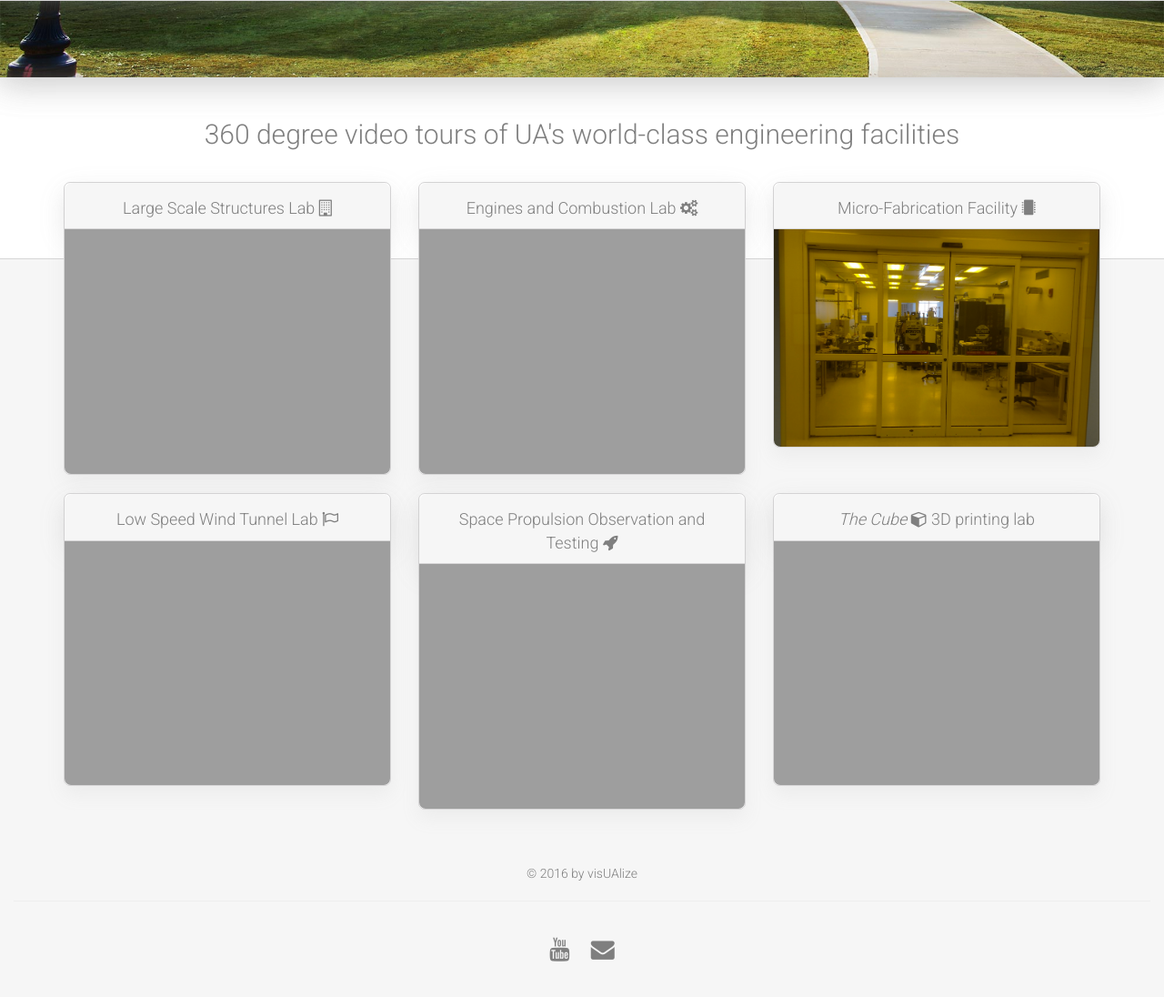
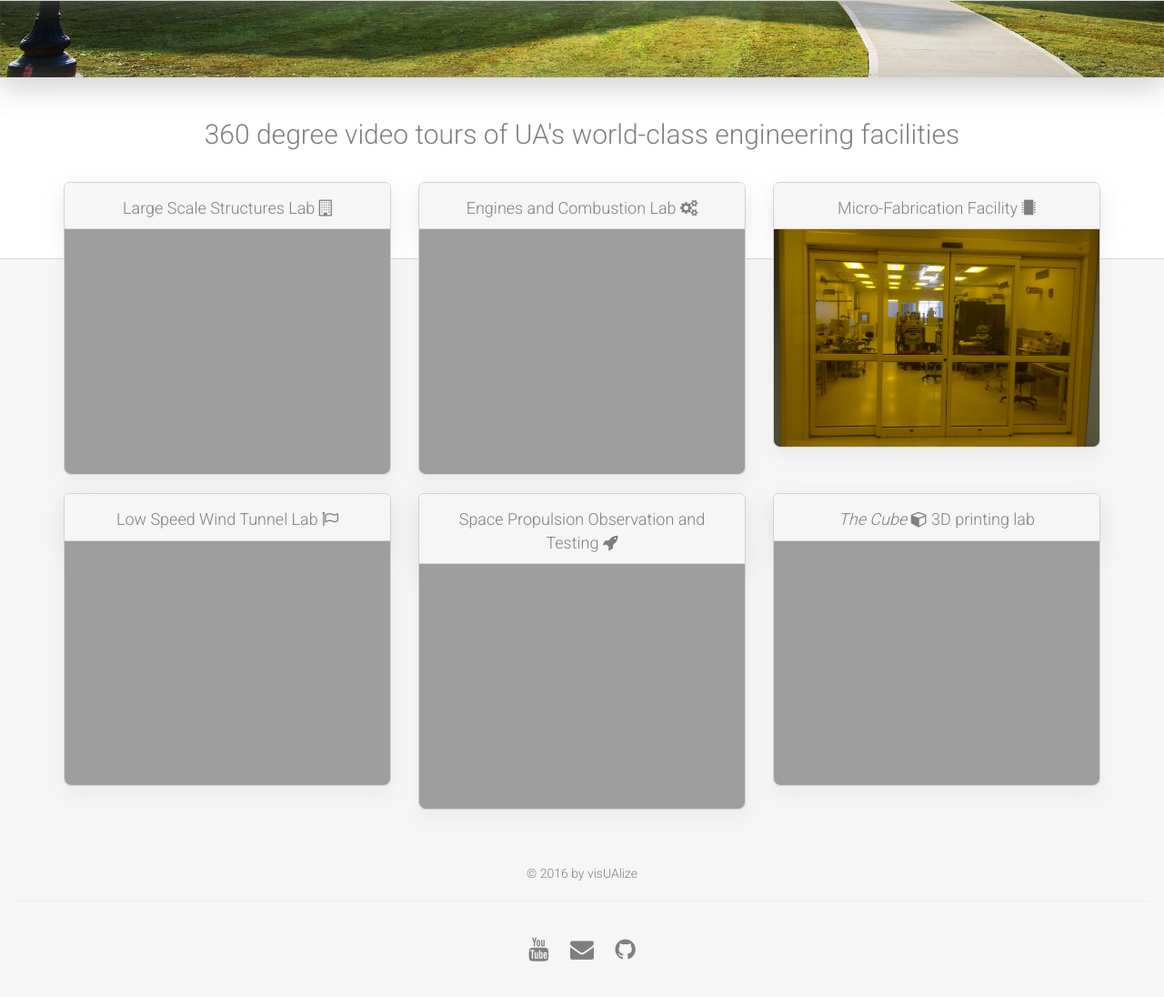
Before and after one commit to ajzeller/visualizeua, a Jekyll site: the page built from index.html, in a window 1280 px wide and 1400 px high, scrolled down 600 px. Shown: the top 1096 px of the window at 91% size. Built offline with Jekyll 4.4.1, drawn with Linux system fonts in a browser that asks for light colours.

Commit message:
update README

```diff
--- a/_config.yml
+++ b/_config.yml
@@ -20,7 +20,7 @@ description: > # this means to ignore newlines until "baseurl:"
   line in _config.yml. It will appear in your document head meta (for
   Google search results) and in your feed.xml site description.
 baseurl: "" # the subpath of your site, e.g. /blog
-url: "https://visualizeua.com" # the base hostname & protocol for your site, e.g. http://example.com
+url: "http://visualizeua.com" # the base hostname & protocol for your site, e.g. http://example.com
 twitter_username: jekyllrb
 github_username:  jekyll
 
--- a/_layouts/default.html
+++ b/_layouts/default.html
@@ -75,6 +75,7 @@
       <div class='footer-icons'>
         <a href="https://www.youtube.com/channel/UCq7yUim6FnjyvfOj4cPwd3g" target="_blank"><i class="fa fa-youtube" aria-hidden="true"></i></a>
         <a href="mailto:visualizeua@gmail.com"><i class="fa fa-envelope" aria-hidden="true"></i></a>
+        <a href="https://github.com/ajzeller/visualizeua" target="_blank"><i class="fa fa-github" aria-hidden="true"></i></a>
       </div>
 
     </div>
```
Also changed, not shown: README.md.
